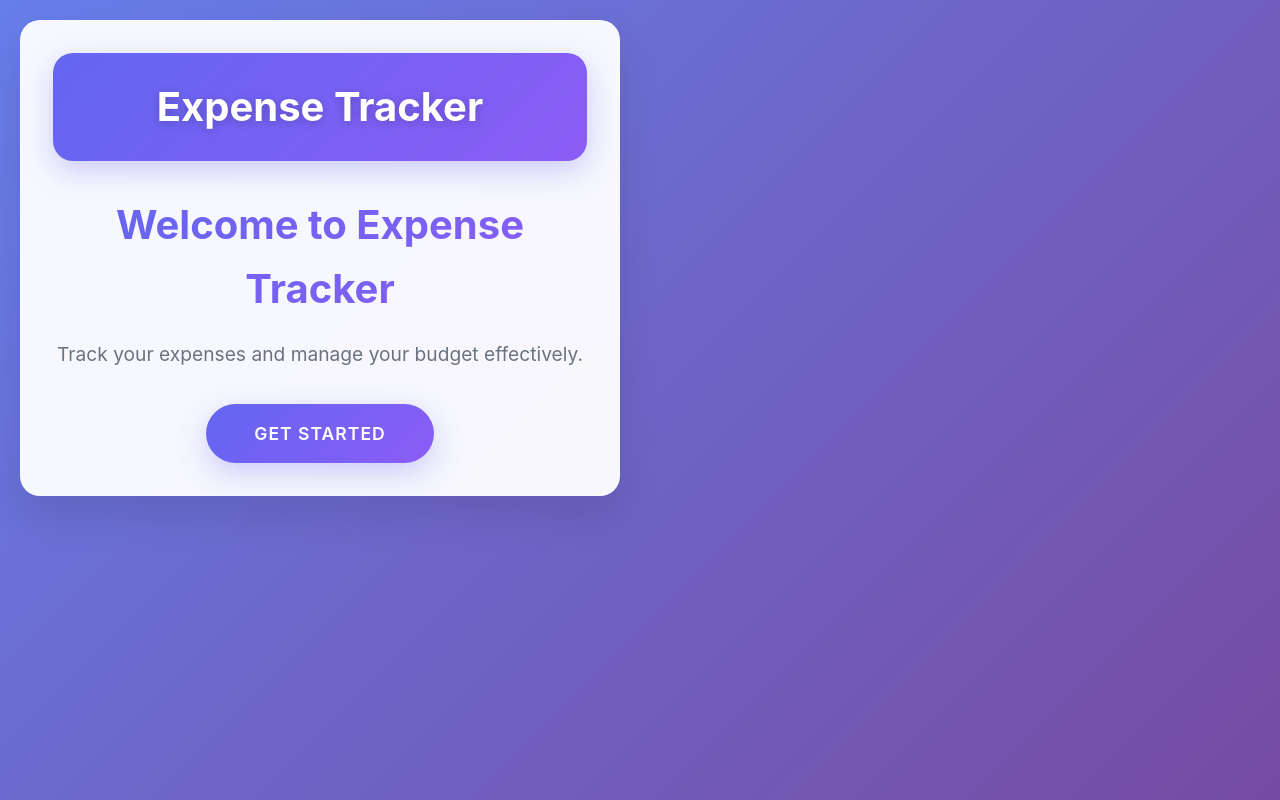
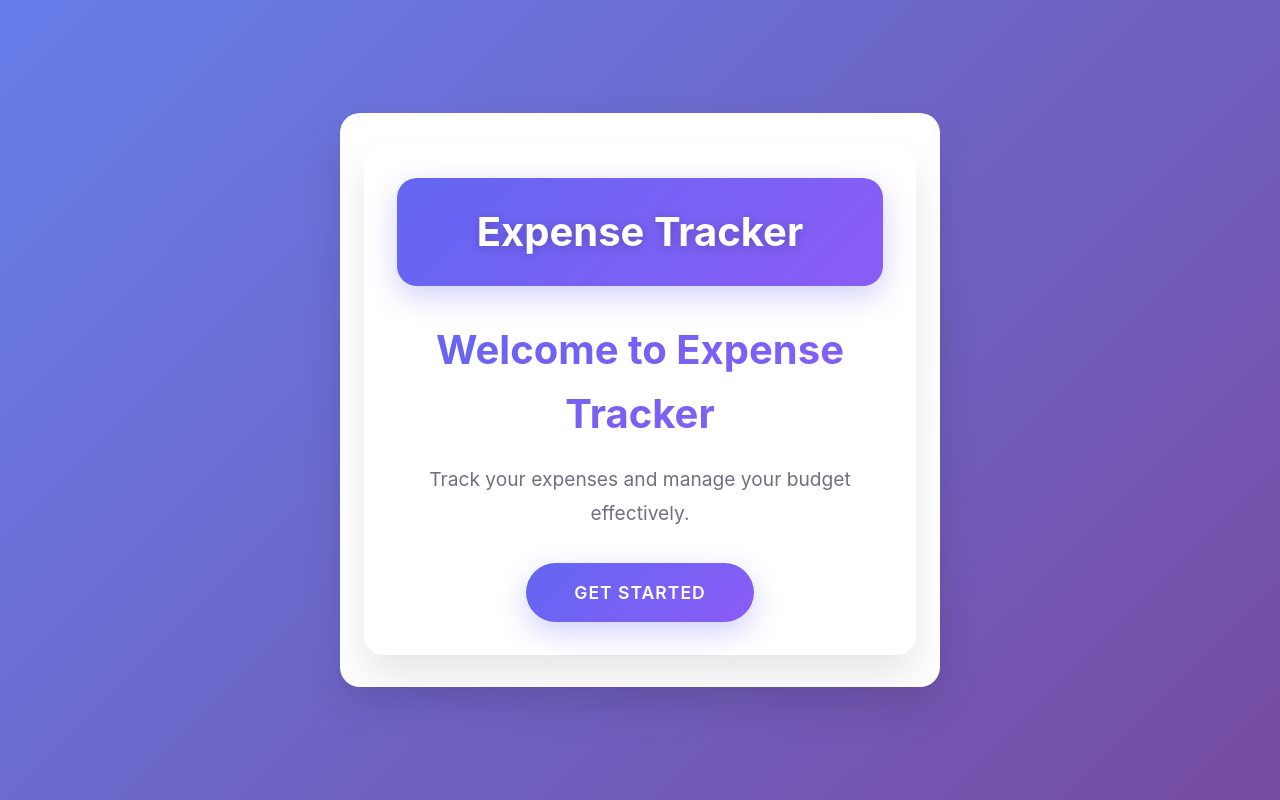
Before and after one commit to Moringa-SDF-PT10/group-13-project, a React (Vite) app: page / in a window 1280 px wide. Built offline with nearby package versions, Linux system fonts and the light colour scheme.

Commit message:
Updated App.css

```diff
--- a/src/App.css
+++ b/src/App.css
@@ -13,13 +13,20 @@ body {
   min-height: 100vh;
   color: #333;
   line-height: 1.6;
+  display: flex;
+  align-items: center;
+  justify-content: center;
 }
 
 .App {
-  max-width: 1400px;
-  margin: 0 auto;
-  padding: 20px;
-  min-height: 100vh;
+ max-width: 600px;
+  width: 100%;
+  background: #fff;
+  border-radius: 20px;
+  box-shadow: 0 20px 40px rgba(0, 0, 0, 0.1);
+  padding: 32px 24px;
+  min-height: 60vh;
+  margin: 40px 0;
 }
 
 /* Modern Card Design */
```
